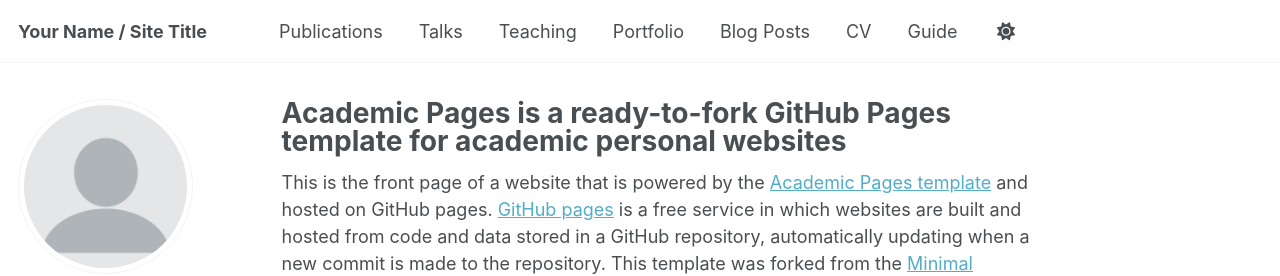
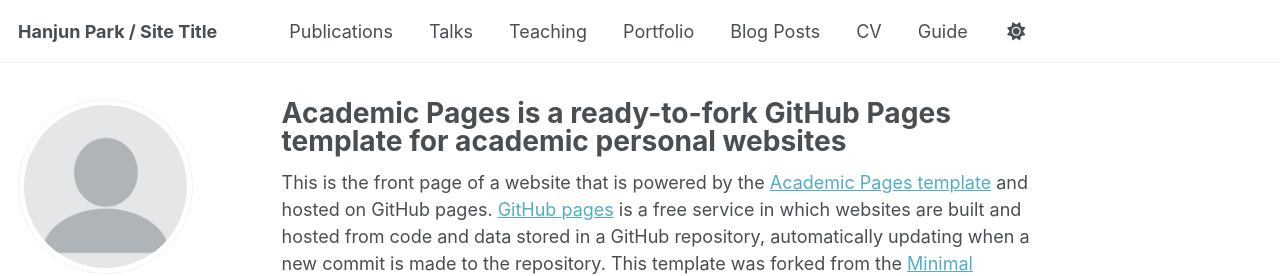
Before and after one commit to hanj321/hanj321.github.io, a Jekyll site: the page built from _pages/about.md, in a window 1280 px wide. Shown: the top 276 px of the page. Built offline with Jekyll 4.4.1, drawn with Linux system fonts in a browser that asks for light colours; some web fonts are replaced; a script that is not in the unit is left out.

Commit message:
Update _config.yml

```diff
--- a/_config.yml
+++ b/_config.yml
@@ -9,7 +9,7 @@
 # Basic Site Settings
 locale                   : "en-US"
 site_theme               : "default" # Currently available options are "default", "air"
-title                    : "Your Name / Site Title"
+title                    : "Hanjun Park / Site Title"
 title_separator          : "-"
 name                     : &name "Your Name"
 description              : &description "Your Name's academic portfolio"   # Update this with a general description of your site, this is the default if not overridden by a page
```
